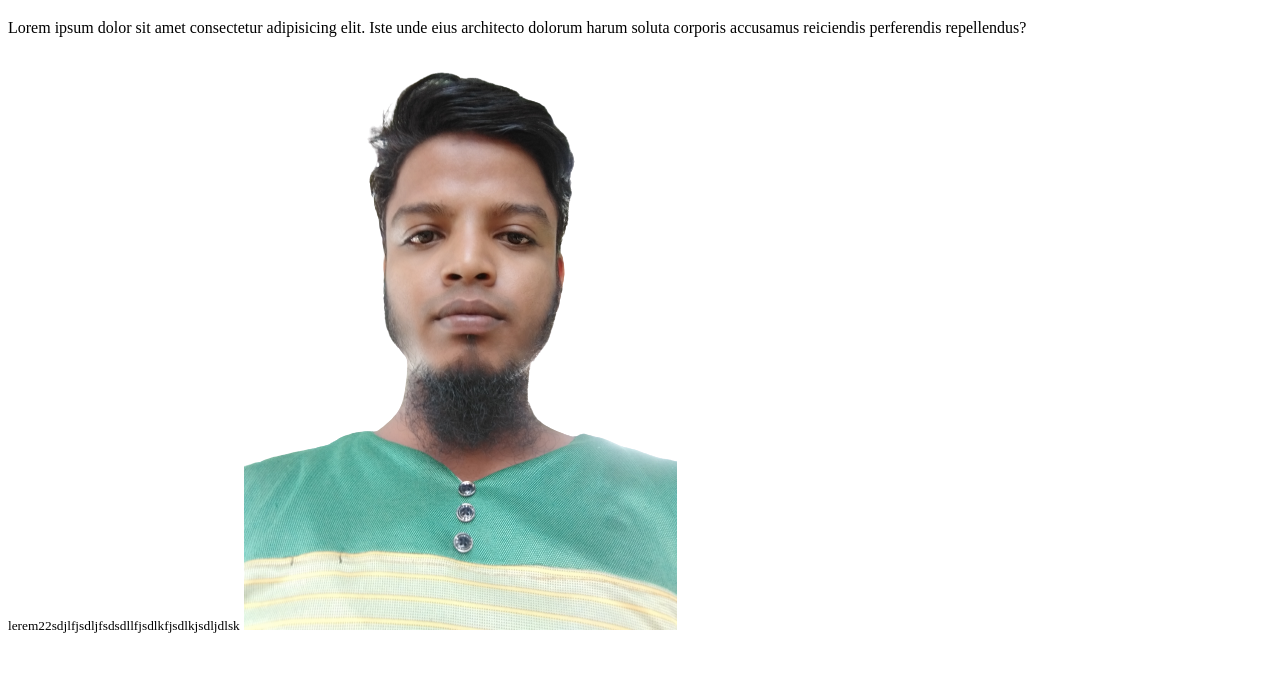
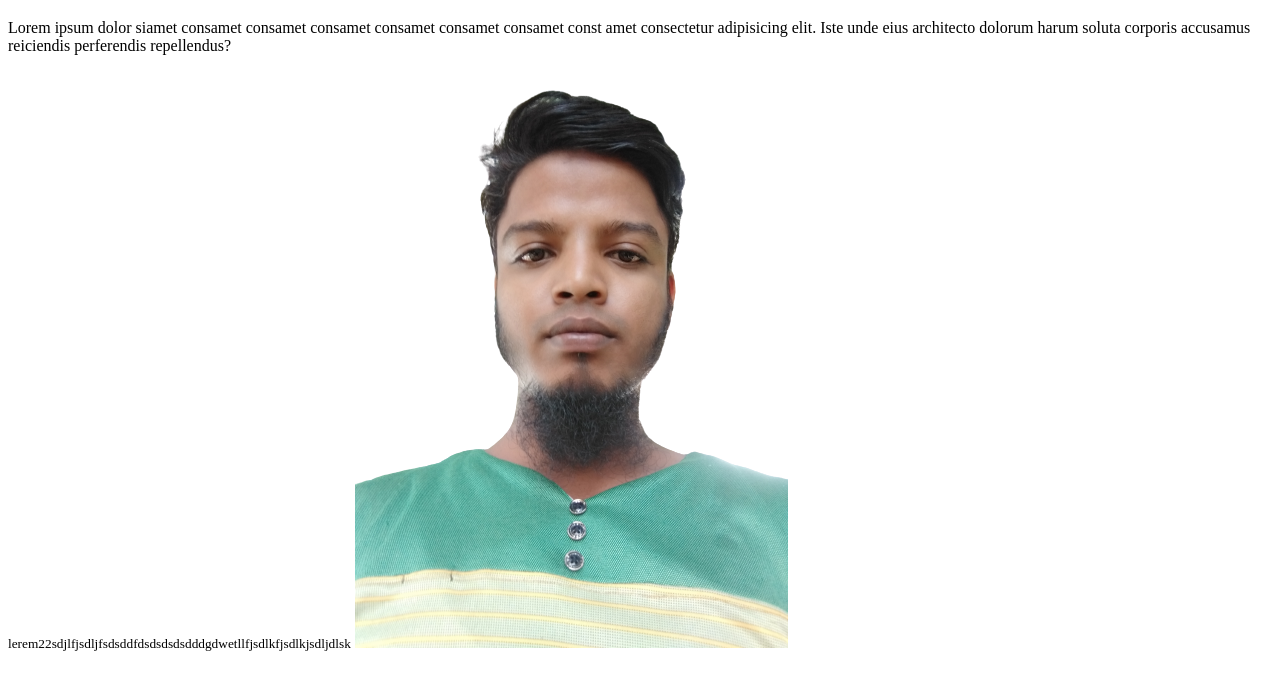
Before and after one commit to zjria/exam-1, a plain HTML site: page index.html in a window 1280 px wide. Shown: the part 61-750 px from the top of the page. Drawn offline with Linux system fonts and the light colour scheme.

Commit message:
some text add

```diff
--- a/index.html
+++ b/index.html
@@ -8,8 +8,8 @@
 </head>
 <body>
     <h1>Hi world</h1>
-    <p>Lorem ipsum dolor sit amet consectetur adipisicing elit. Iste unde eius architecto dolorum harum soluta corporis accusamus reiciendis perferendis repellendus?</p>
-    <small>lerem22sdjlfjsdljfsdsdllfjsdlkfjsdlkjsdljdlsk</small>
+    <p>Lorem ipsum dolor siamet consamet consamet consamet consamet consamet consamet const amet consectetur adipisicing elit. Iste unde eius architecto dolorum harum soluta corporis accusamus reiciendis perferendis repellendus?</p>
+    <small>lerem22sdjlfjsdljfsdsddfdsdsdsdsdddgdwetllfjsdlkfjsdlkjsdljdlsk</small>
     <img src="alomgir.png" alt="Photo">
 </body>
 </html>
```
